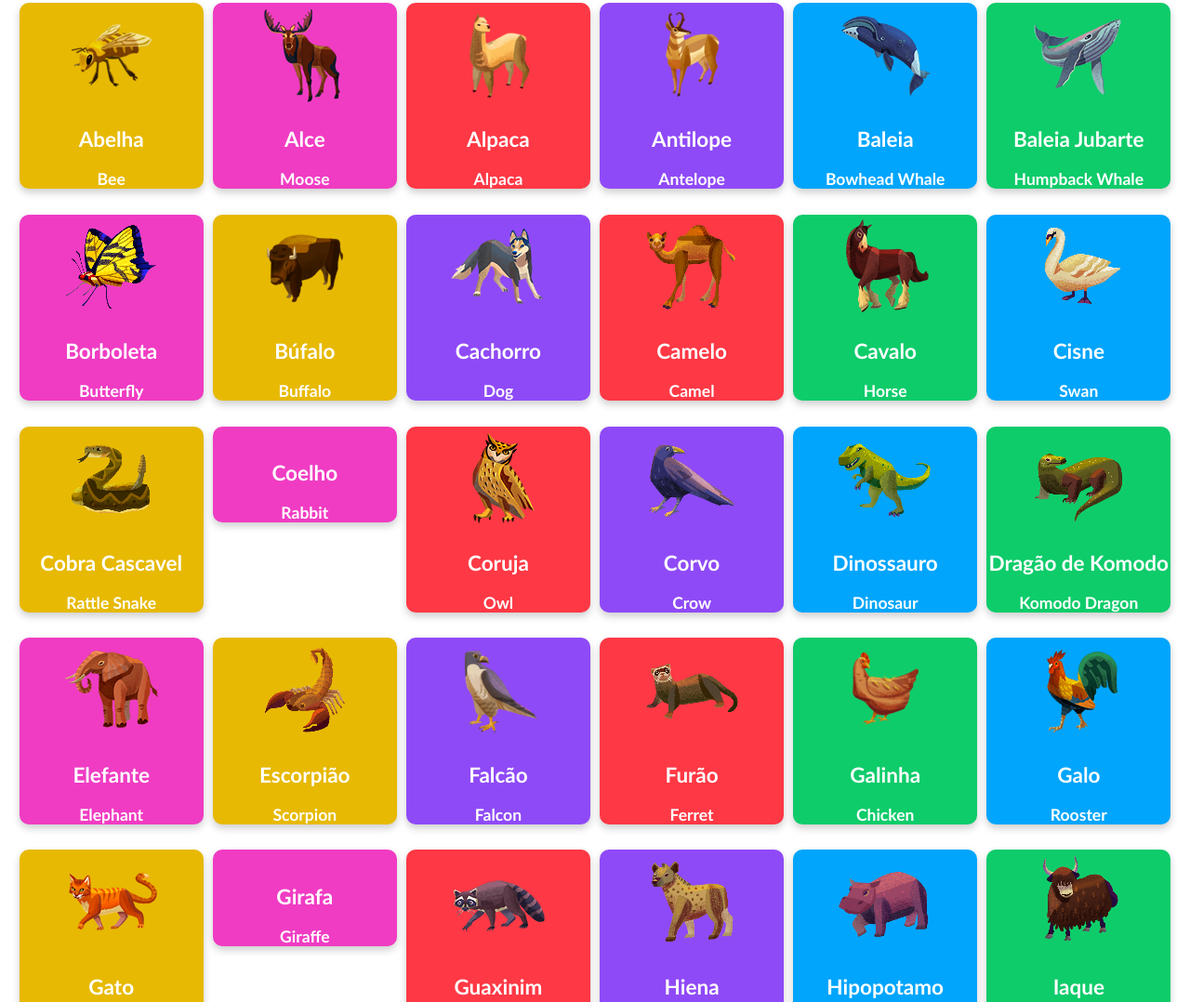
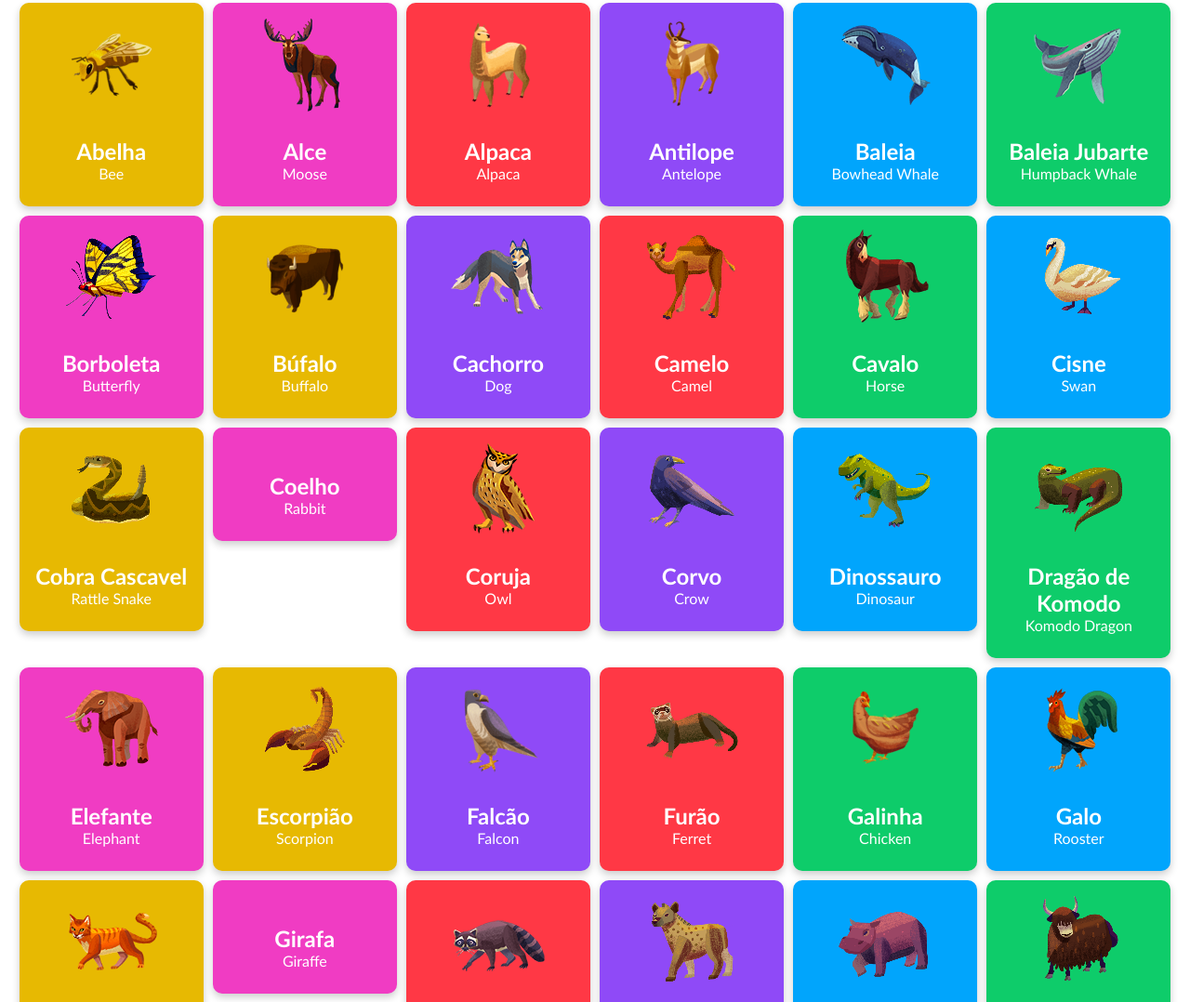
Before and after one commit to phablowliima/Sons-dos-Animais, a plain HTML site: page Index.html in a window 1280 px wide. Shown: the part 110-1188 px from the top of the page at 93% size. Drawn offline with Linux system fonts and the light colour scheme.

Commit message:
Diminuição e alterações no HTML e CSS.

```diff
--- a/Index.html
+++ b/Index.html
@@ -10,392 +10,392 @@
         <h2 class="tituloanimais">Sons dos Animais</h2>
         <section id="animais">
             <a href="sons-dos-animais/abelha-bee.mp3" target="_blank">
-                <article class="animaisamarelo">
+                <article class="animal amarelo">
                     <img src="animais/abelha-bee.png" alt="">
                     <h2>Abelha</h2>
                     <h3>Bee</h>
                 </article>
             </a>
             <a href="sons-dos-animais/alce-moose.mp3" target="_blank">
-                <article class="animaisrosa">
+                <article class="animal rosa">
                     <img src="animais/alce-moose.png" alt="">
                     <h2>Alce</h2>
                     <h3>Moose</h3>
                 </article>
             </a>
             <a href="sons-dos-animais/alpaca.mp3" target="_blank">
-                <article class="animaisvermelhos">
+                <article class="animal vermelho">
                     <img src="animais/alpaca.png" alt="">
                     <h2>Alpaca</h2>
                     <h3>Alpaca</h3>
                 </article>
             </a>
             <a href="sons-dos-animais/antilope-antelope.mp3" target="_blank">
-                <article class="animaislilas">
+                <article class="animal lilas">
                     <img src="animais/antilope-antelope.png" alt="">
                     <h2>Antilope</h2>
                     <h3>Antelope</h3>
                 </article>
             </a>
             <a href="sons-dos-animais/baleia-da-groelandia-bowhead-whale.mp3" target="_blank">
-                <article class="animaisazul">
+                <article class="animal azul">
                     <img src="animais/baleia-da-groelandia-bowhead-whale.png" alt="">
                     <h2>Baleia </h2> <!-- da Groelandia -->
                     <h3>Bowhead Whale</h3>
                 </article>
             </a>
             <a href="sons-dos-animais/baleia-jubarte-humpback-whale.mp3" target="_blank">
-                <article class="animaisverde">
+                <article class="animal verde">
                     <img src="animais/baleia-jubarte-humpback-whale.png" alt="">
                     <h2>Baleia Jubarte</h2>
                     <h3>Humpback Whale</h3>
                 </article>
             </a>
             <a href="sons-dos-animais/borboleta-butterfly.mp3" target="_blank">
-                <article class="animaisrosa">
+                <article class="animal rosa">
                     <img src="animais/borboleta-butterfly.png" alt="">
                     <h2>Borboleta</h2>
                     <h3>Butterfly</h3>
                 </article>
             </a>
             <a href="sons-dos-animais/bufalo-buffalo.mp3" target="_blank">
-                <article class="animaisamarelo">
+                <article class="animal amarelo">
                     <img src="animais/bufalo-buffalo.png" alt="">
                     <h2>Búfalo</h2>
                     <h3>Buffalo</h3>
                 </article>
             </a>
             <a href="sons-dos-animais/cachorro-dog.mp3" target="_blank">
-                <article class="animaislilas">
+                <article class="animal lilas">
                     <img src="animais/cachorro-dog.png" alt="">
                     <h2>Cachorro</h2>
                     <h3>Dog</h3>
                 </article>
             </a>
             <a href="sons-dos-animais/camelo-camel.mp3" target="_blank">
-                <article class="animaisvermelhos">
+                <article class="animal vermelho">
                     <img src="animais/camelo-camel.png" alt="">
                     <h2>Camelo</h2>
                     <h3>Camel</h3>
                 </article>
             </a>
             <a href="sons-dos-animais/cavalo-horse.mp3" target="_blank">
-                <article class="animaisverde">
+                <article class="animal verde">
                     <img src="animais/cavalo-horse.png" alt="">
                     <h2>Cavalo</h2>
                     <h3>Horse</h3>
                 </article>
             </a>
             <a href="sons-dos-animais/cisne-swan.mp3" target="_blank">
-                <article class="animaisazul">
+                <article class="animal azul">
                     <img src="animais/cisne-swan.png" alt="">
                     <h2>Cisne</h2>
                     <h3>Swan</h3>
                 </article>
             </a>
             <a href="sons-dos-animais/cobra-cascavel-rattlesnake.mp3" target="_blank">
-                <article class="animaisamarelo">
+                <article class="animal amarelo">
                     <img src="animais/cobra-cascavel-rattlesnake.png" alt="">
                     <h2>Cobra Cascavel</h2>
                     <h3>Rattle Snake</h3>
                 </article>
             </a>
             <a href="sons-dos-animais/coelho-rabbit.mp3" target="_blank">
-                <article class="animaisrosa">
+                <article class="animal rosa">
                     <img src="animais/coelho-rabbit.png" alt="">
                     <h2>Coelho</h2>
                     <h3>Rabbit</h3>
                 </article>
             </a>
             <a href="sons-dos-animais/coruja-owl.mp3" target="_blank">
-                <article class="animaisvermelhos">
+                <article class="animal vermelho">
                     <img src="animais/coruja-owl.png" alt="">
                     <h2>Coruja</h2>
                     <h3>Owl</h3>
                 </article>
             </a>
             <a href="sons-dos-animais/corvo-crow.mp3" target="_blank">
-                <article class="animaislilas">
+                <article class="animal lilas">
                     <img src="animais/corvo-crow.png" alt="">
                     <h2>Corvo</h2>
                     <h3>Crow</h3>
                 </article>
             </a>
             <a href="sons-dos-animais/dinossauro-dinosaur.mp3" target="_blank">
-                <article class="animaisazul">
+                <article class="animal azul">
                     <img src="animais/dinossauro-dinosaur.png" alt="">
                     <h2>Dinossauro</h2>
                     <h3>Dinosaur</h3>
                 </article>
             </a>
             <a href="sons-dos-animais/dragao-de-komodo-komodo-dragon.mp3" target="_blank">
-                <article class="animaisverde">
+                <article class="animal verde">
                     <img src="animais/dragao-de-komodo-komodo-dragon.png" alt="">
                     <h2>Dragão de Komodo</h2>
                     <h3>Komodo Dragon</h3>
                 </article>
             </a>
             <a href="sons-dos-animais/elefante-elephant.mp3" target="_blank">
-                <article class="animaisrosa">
+                <article class="animal rosa">
                     <img src="animais/elefante-elephant.png" alt="">
                     <h2>Elefante</h2>
                     <h3>Elephant</h3>
                 </article>
             </a>
             <a href="sons-dos-animais/escorpiao-scorpion.mp3" target="_blank">
-                <article class="animaisamarelo">
+                <article class="animal amarelo">
                     <img src="animais/escorpiao-scorpion.png" alt="">
                     <h2>Escorpião</h2>
                     <h3>Scorpion</h3>
                 </article>
             </a>
             <a href="sons-dos-animais/falcao-falcon.mp3" target="_blank">
-                <article class="animaislilas">
+                <article class="animal lilas">
                     <img src="animais/falcao-falcon.png" alt="">
                     <h2>Falcão</h2>
                     <h3>Falcon</h3>
                 </article>
             </a>
             <a href="sons-dos-animais/furao-ferret.mp3" target="_blank">
-                <article class="animaisvermelhos">
+                <article class="animal vermelho">
                     <img src="animais/furao-ferret.png" alt="">
                     <h2>Furão</h2>
                     <h3>Ferret</h3>
                 </article>
             </a>
             <a href="sons-dos-animais/galinha-chicken.mp3" target="_blank">
-                <article class="animaisverde">
+                <article class="animal verde">
                     <img src="animais/galinha-chicken.png" alt="">
                     <h2>Galinha</h2>
                     <h3>Chicken</h3>
                 </article>
             </a>
             <a href="sons-dos-animais/galo-rooster.mp3" target="_blank">
-                <article class="animaisazul">
+                <article class="animal azul">
                     <img src="animais/galo-rooster.png" alt="">
                     <h2>Galo</h2>
                     <h3>Rooster</h3>
                 </article>
             </a>
             <a href="sons-dos-animais/gato-cat.mp3" target="_blank">
-                <article class="animaisamarelo">
+                <article class="animal amarelo">
                     <img src="animais/gato-cat.png" alt="">
                     <h2>Gato</h2>
                     <h3>Cat</h3>
                 </article>
             </a>
             <a href="sons-dos-animais/girafa-giraffe.mp3" target="_blank">
-                <article class="animaisrosa">
+                <article class="animal rosa">
                     <img src="animais/girafa-giraffe.png" alt="">
                     <h2>Girafa</h2>
                     <h3>Giraffe</h3>
                 </article>
             </a>
             <a href="sons-dos-animais/guaxinim-raccoon.mp3" target="_blank">
-                <article class="animaisvermelhos">
+                <article class="animal vermelho">
                     <img src="animais/guaxinim-raccoon.png" alt="">
                     <h2>Guaxinim</h2>
                     <h3>Raccon</h3>
                 </article>
             </a>
             <a href="sons-dos-animais/hiena-hyena.mp3" target="_blank">
-                <article class="animaislilas">
+                <article class="animal lilas">
                     <img src="animais/hiena-hyena.png" alt="">
                     <h2>Hiena</h2>
                     <h3>Hyena</h3>
                 </article>
             </a>
             <a href="sons-dos-animais/hipopotamo-hippopotamus.mp3" target="_blank">
-                <article class="animaisazul">
+                <article class="animal azul">
                     <img src="animais/hipopotamo-hippopotamus.png" alt="">
                     <h2>Hipopotamo</h2>
                     <h3>Hippopotamus</h3>
                 </article>
             </a>
             <a href="sons-dos-animais/iaque-yak.mp3" target="_blank">
-                <article class="animaisverde">
+                <article class="animal verde">
                     <img src="animais/iaque-yak.png" alt="">
                     <h2>Iaque</h2>
                     <h3>Yak</h3>
                 </article>
             </a>
             <a href="sons-dos-animais/jacare-alligator.mp3" target="_blank">
-                <article class="animaisamarelo">
+                <article class="animal amarelo">
                     <img src="animais/jacare-alligator.png" alt="">
                     <h2>Jacaré</h2>
                     <h3>Alligator</h3>
                 </article>
             </a>
             <a href="sons-dos-animais/lagarto-lizard.mp3" target="_blank">
-                <article class="animaisrosa">
+                <article class="animal rosa">
                     <img src="animais/lagarto-lizard.png" alt="">
                     <h2>Lagarto</h2>
                     <h3>Lizzard</h3>
                 </article>
             </a>
             <a href="sons-dos-animais/leao-lion.mp3" target="_blank">
-                <article class="animaislilas">
+                <article class="animal lilas">
                     <img src="animais/leao-lion.png" alt="">
                     <h2>Leão</h2>
                     <h3>Lion</h3>
                 </article>
             </a>
             <a href="sons-dos-animais/leopardo-leopard.mp3" target="_blank">
-                <article class="animaisvermelhos">
+                <article class="animal vermelho">
                     <img src="animais/leopardo-leopard.png" alt="">
                     <h2>Leopardo</h2>
                     <h3>Leopard</h3>
                 </article>
             </a>
             <a href="sons-dos-animais/lobo-wolf.mp3" target="_blank">
-                <article class="animaisverde">
+                <article class="animal verde">
                     <img src="animais/lobo-wolf.png" alt="">
                     <h2>Lobo</h2>
                     <h3>Wolf</h3>
                 </article>
             </a>
             <a href="sons-dos-animais/lontra-otter.mp3" target="_blank">
-                <article class="animaisazul">
+                <article class="animal azul">
                     <img src="animais/lontra-otter.png" alt="">
                     <h2>Lontra</h2>
                     <h3>Otter</h3>
                 </article>
             </a>
             <a href="sons-dos-animais/macaco-ape.mp3" target="_blank">
-                <article class="animaisamarelo">
+                <article class="animal amarelo">
                     <img src="animais/macaco-ape.png" alt="">
                     <h2>Macaco</h2>
                     <h3>Monkey</h3>
                 </article>
             </a>
             <a href="sons-dos-animais/morcego-bat.mp3" target="_blank">
-                <article class="animaisrosa">
+                <article class="animal rosa">
                     <img src="animais/morcego-bat.png" alt="">
                     <h2>Morcego</h2>
                     <h3>Bat</h3>
                 </article>
             </a>
             <a href="sons-dos-animais/ovelha-sheep.mp3" target="_blank">
-                <article class="animaisvermelhos">
+                <article class="animal vermelho">
                     <img src="animais/ovelha-sheep.png" alt="">
                     <h2>Ovelha</h2>
                     <h3>Sheep</h3>
                 </article>
             </a>
             <a href="sons-dos-animais/panda.mp3" target="_blank">
-                <article class="animaislilas">
+                <article class="animal lilas">
                     <img src="animais/panda.png" alt="">
                     <h2>Panda</h2>
                     <h3>Panda</h3>
                 </article>
             </a>
             <a href="sons-dos-animais/papagaio-cinzento-african-grey-parrot.mp3" target="_blank">
-                <article class="animaisazul">
+                <article class="animal azul">
                     <img src="animais/papagaio-cinzento-african-grey-parrot.png" alt="">
                     <h2>Papagaio Cinza</h2>
                     <h3>African Grey Parrot</h3>
                 </article>
             </a>
             <a href="sons-dos-animais/pato-duck.mp3" target="_blank">
-                <article class="animaisverde">
+                <article class="animal verde">
                     <img src="animais/pato-duck.png" alt="">
                     <h2>Pato</h2>
                     <h3>Duck</h3>
                 </article>
             </a>
             <a href="sons-dos-animais/peru-turkey.mp3" target="_blank">
-                <article class="animaisamarelo">
+                <article class="animal amarelo">
                     <img src="animais/peru-turkey.png" alt="">
                     <h2>Peru</h2>
                     <h3>Turkey</h3>
                 </article>
             </a>
             <a href="sons-dos-animais/pinguim-penguin.mp3" target="_blank">
-                <article class="animaisrosa">
+                <article class="animal rosa">
                     <img src="animais/pinguim-penguin.png" alt="">
                     <h2>Pinguim</h2>
                     <h3>Penguin</h3>
                 </article>
             </a>
             <a href="sons-dos-animais/pisco-robin.mp3" target="_blank">
-                <article class="animaislilas">
+                <article class="animal lilas">
                     <img src="animais/pisco-robin.png" alt="">
                     <h2>Pisco</h2>
                     <h3>Robin</h3>
                 </article>
             </a>
             <a href="sons-dos-animais/pomba-dove.mp3" target="_blank">
-                <article class="animaisvermelhos">
+                <article class="animal vermelho">
                     <img src="animais/pomba-dove.png" alt="">
                     <h2>Pomba</h2>
                     <h3>Dove</h3>
                 </article>
             </a>
             <a href="sons-dos-animais/porco-da-india-guinea-pig.mp3" target="_blank">
-                <article class="animaisazul">
+                <article class="animal azul">
                     <img src="animais/porco-da-india-guinea-pig.png" alt="">
                     <h2>Porco da Índia</h2>
                     <h3>Guinea Pig</h3>
                 </article>
             </a>
             <a href="sons-dos-animais/porco-espinho-hedgehog.mp3" target="_blank">
-                <article class="animaisamarelo">
+                <article class="animal amarelo">
                     <img src="animais/porco-espinho-hedgehog.png" alt="">
                     <h2>Porco Espinho</h2>
                     <h3>Hedgehog</h3>
                 </article>
             </a>
             <a href="sons-dos-animais/porco-pig.mp3" target="_blank">
-                <article class="animaisverde">
+                <article class="animal verde">
                     <img src="animais/porco-pig.png" alt="">
                     <h2>Porco</h2>
                     <h3>Pig</h3>
                 </article>
             </a>
             <a href="sons-dos-animais/rato-rat.mp3" target="_blank">
-                <article class="animaisrosa">
+                <article class="animal rosa">
                     <img src="animais/rato-rat.png" alt="">
                     <h2>Rato</h2>
                     <h3>Rat</h3>
                 </article>
             </a>
             <a href="sons-dos-animais/rinoceronte-rhinoceros.mp3" target="_blank">
-                <article class="animaisvermelhos">
+                <article class="animal vermelho">
                     <img src="animais/rinoceronte-rhinoceros.png" alt="">
                     <h2>Rinoceronte</h2>
                     <h3>Rhinoceros</h3>
                 </article>
             </a>
             <a href="sons-dos-animais/sapo-frog.mp3" target="_blank">
-                <article class="animaislilas">
+                <article class="animal lilas">
                     <img src="animais/sapo-frog.png" alt="">
                     <h2>Sapo</h2>
                     <h3>Frog</h3>
                 </article>
             </a>
             <a href="sons-dos-animais/tamandua-anteater.mp3" target="_blank">
-                <article class="animaisazul">
+                <article class="animal azul">
                     <img src="animais/tamandua-anteater.png" alt="">
                     <h2>Tamanduá</h2>
                     <h3>Anteater</h3>
                 </article>
             </a>
             <a href="sons-dos-animais/tigre-tiger.mp3" target="_blank">
-                <article class="animaisverde">
+                <article class="animal verde">
                     <img src="animais/tigre-tiger.png" alt="">
                     <h2>Tigre</h2>
                     <h3>Tiger</h3>
                 </article>
             </a>
             <a href="sons-dos-animais/vaca-cow.mp3" target="_blank">
-                <article class="animaisamarelo">
+                <article class="animal amarelo">
                     <img src="animais/vaca-cow.png" alt="">
                     <h2>Vaca</h2>
                     <h3>Cow</h3>
                 </article>
             </a>
             <a href="sons-dos-animais/zebra.mp3" target="_blank">
-                <article class="animaisrosa">
+                <article class="animal rosa">
                     <img src="animais/zebra.png" alt="">
                     <h2>Zebra</h2>
                     <h3>Zebra</h3>
@@ -403,3 +403,4 @@
             </a>
         </section>
     </body>
+</html>
--- a/style.css
+++ b/style.css
@@ -4,6 +4,7 @@
         grid-template-columns: 1fr 1fr;
         padding: 1px;
         gap: 5px;
+        transition: all 0.3s ease;
     }
 
     .tituloanimais {
@@ -12,76 +13,59 @@
         font-family: 'Trebuchet MS', 'Lucida Sans Unicode', 'Lucida Grande', 'Lucida Sans', Arial, sans-serif;
         }
 
-        .animaisamarelo {
+    /* início do professor alterando os animais */
+    .animal {
+        padding: 10px;
         box-sizing: border-box;
         box-shadow: 0px 4px 8px rgba(0, 0, 0, 0.2);
         border-radius: 10px;
-            background-color: #e7b902;
         text-align: center;
         font-size: 15px;
         font-family: 'Trebuchet MS', 'Lucida Sans Unicode', 'Lucida Grande', 'Lucida Sans', Arial, sans-serif;
         color: #fff;
+        transition: all 0.3s ease;
         }
 
-        .animaisrosa {
-            box-sizing: border-box;
-            box-shadow: 0px 4px 8px rgba(0, 0, 0, 0.2);
-            border-radius: 10px;
-            background-color: #f03cc3;
-            text-align: center;
-            font-size: 15px;
-            font-family: 'Trebuchet MS', 'Lucida Sans Unicode', 'Lucida Grande', 'Lucida Sans', Arial, sans-serif;
-            color: #fff;
+        .animal:hover {
+            transform: scale(0.9);
+            transition: all 0.3s ease;
             }
 
-        .animaisvermelhos {
-            box-sizing: border-box;
-            box-shadow: 0px 4px 8px rgba(0, 0, 0, 0.2);
-            border-radius: 10px;
-            background-color: #ff3845;
-            text-align: center;
-            font-size: 15px;
-            font-family: 'Trebuchet MS', 'Lucida Sans Unicode', 'Lucida Grande', 'Lucida Sans', Arial, sans-serif;
-            color: #fff;
+        .amarelo {
+            background-color: #e7b902;
             }
 
-        .animaislilas {
-            box-sizing: border-box;
-            box-shadow: 0px 4px 8px rgba(0, 0, 0, 0.2);
-            border-radius: 10px;
-            background-color: #8f4af7;
-            text-align: center;
-            font-size: 15px;
-            font-family: 'Trebuchet MS', 'Lucida Sans Unicode', 'Lucida Grande', 'Lucida Sans', Arial, sans-serif;
-            color: #fff;
+        .rosa {
+            background-color: #f03cc3;
             }
 
-        .animaisazul {
-            box-sizing: border-box;
-            box-shadow: 0px 4px 8px rgba(0, 0, 0, 0.2);
-            border-radius: 10px;
-            background-color: #01a5fc;
-            text-align: center;
-            font-size: 15px;
-            font-family: 'Trebuchet MS', 'Lucida Sans Unicode', 'Lucida Grande', 'Lucida Sans', Arial, sans-serif;
-            color: #fff;
+        .vermelho {
+            background-color: #ff3845;
             }
 
-        .animaisverde {
-            box-sizing: border-box;
-            box-shadow: 0px 4px 8px rgba(0, 0, 0, 0.2);
-            border-radius: 10px;
-            background-color: #0ecc6a;
-            text-align: center;
-            font-size: 15px;
-            font-family: 'Trebuchet MS', 'Lucida Sans Unicode', 'Lucida Grande', 'Lucida Sans', Arial, sans-serif;
-            color: #fff;
+        .lilas {
+            background-color: #8f4af7;
             }
 
-    #animais :hover {
-        transform: scale(0.9);
-        transition: transform 0.3s ease;
+        .azul {
+            background-color: #01a5fc;
             }
+
+        .verde {
+            background-color: #0ecc6a;
+            }
+
+        h2 {
+            font-size: 24px;
+            }
+
+        h3 {
+            margin-top:-20px;
+            font-size: 16px;
+            font-weight: lighter;
+            }
+
+    /* fim do professor alterando os animais */
 
     a {
         text-decoration: none;
```
Lines whose indentation alone changed are shown as unchanged.
